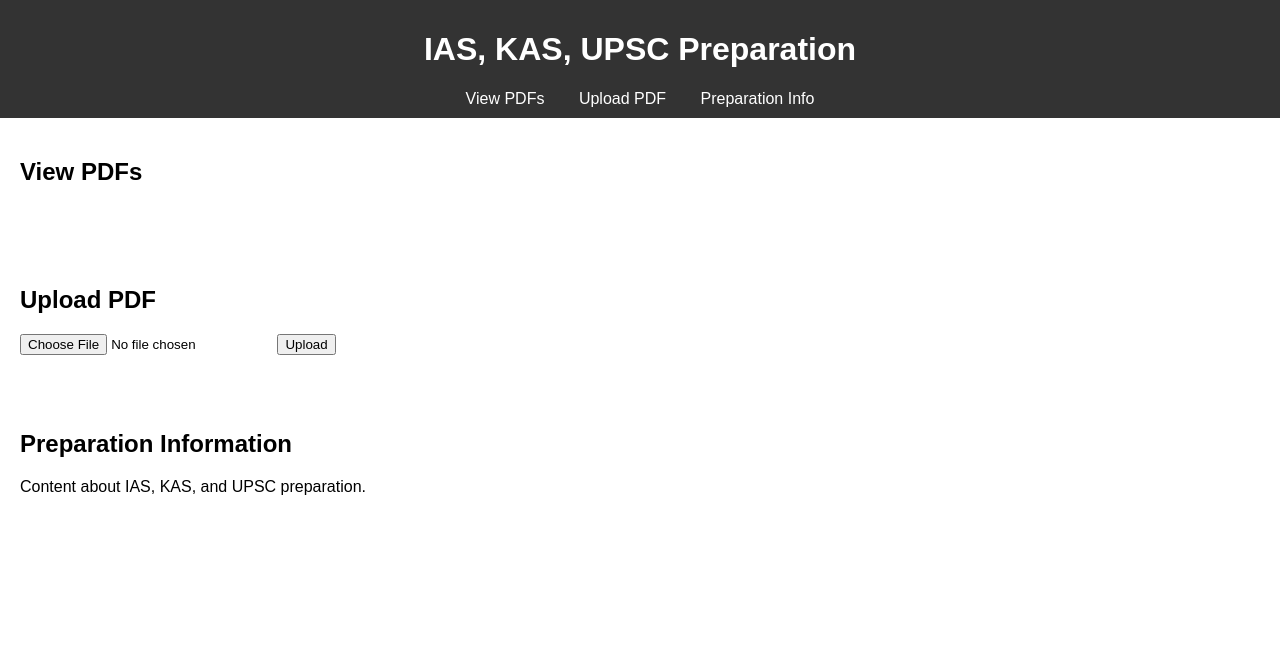
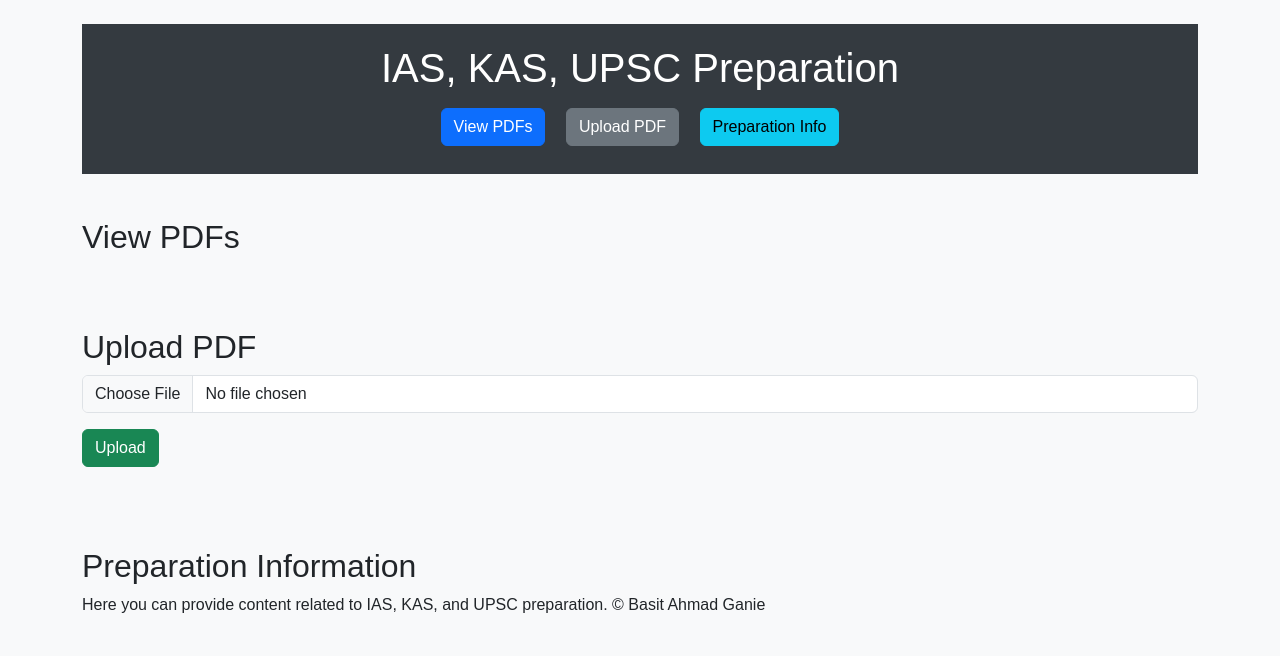
Before and after one commit to basitganie/IAS-KAS-UPSC-Prep-Docx, a plain HTML site: page index.html in a window 1280 px wide. Drawn offline with nearby package versions, Linux system fonts and the light colour scheme; a script that the page names is missing.

Commit message:
Added PDF hosting with dynamic styling

```diff
--- a/index.html
+++ b/index.html
@@ -4,37 +4,48 @@
     <meta charset="UTF-8">
     <meta name="viewport" content="width=device-width, initial-scale=1.0">
     <title>IAS Prep Documents</title>
+    <!-- Bootstrap CSS -->
+    <link href="https://cdn.jsdelivr.net/npm/bootstrap@5.3.0-alpha1/dist/css/bootstrap.min.css" rel="stylesheet">
     <link rel="stylesheet" href="styles.css">
 </head>
 <body>
-    <header>
+    <div class="container">
+        <header class="text-center my-4">
             <h1>IAS, KAS, UPSC Preparation</h1>
             <nav>
-            <a href="#view-pdfs">View PDFs</a>
-            <a href="#upload-pdf">Upload PDF</a>
-            <a href="#prep-info">Preparation Info</a>
+                <a class="btn btn-primary m-2" href="#view-pdfs">View PDFs</a>
+                <a class="btn btn-secondary m-2" href="#upload-pdf">Upload PDF</a>
+                <a class="btn btn-info m-2" href="#prep-info">Preparation Info</a>
             </nav>
         </header>
 
-    <section id="view-pdfs">
+        <!-- View PDFs Section -->
+        <section id="view-pdfs" class="my-4">
             <h2>View PDFs</h2>
-        <ul id="pdf-list">
+            <ul id="pdf-list" class="list-group">
                 <!-- PDF links will be dynamically inserted here -->
             </ul>
         </section>
 
-    <section id="upload-pdf">
+        <!-- Upload PDFs Section -->
+        <section id="upload-pdf" class="my-4">
             <h2>Upload PDF</h2>
-        <input type="file" id="fileInput" />
-        <button onclick="uploadFile()">Upload</button>
+            <div class="mb-3">
+                <input class="form-control" type="file" id="fileInput" />
+            </div>
+            <button class="btn btn-success" onclick="uploadFile()">Upload</button>
             <p id="uploadStatus"></p>
         </section>
 
-    <section id="prep-info">
+        <!-- Preparation Info Section -->
+        <section id="prep-info" class="my-4">
             <h2>Preparation Information</h2>
-        <p>Content about IAS, KAS, and UPSC preparation.</p>
+            <p>Here you can provide content related to IAS, KAS, and UPSC preparation. © Basit Ahmad Ganie</p>
         </section>
+    </div>
 
+    <!-- Bootstrap JS and custom script -->
+    <script src="https://cdn.jsdelivr.net/npm/bootstrap@5.3.0-alpha1/dist/js/bootstrap.bundle.min.js"></script>
     <script src="scripts.js"></script>
 </body>
 </html>
--- a/styles.css
+++ b/styles.css
@@ -1,39 +1,31 @@
 body {
-    font-family: Arial, sans-serif;
-    margin: 0;
-    padding: 0;
+    font-family: 'Arial', sans-serif;
+    background-color: #f8f9fa;
 }
 
 header {
-    background: #333;
-    color: #fff;
-    padding: 10px;
-    text-align: center;
+    background-color: #343a40;
+    color: #ffffff;
+    padding: 20px 0;
+}
+
+header h1 {
+    font-size: 2.5rem;
 }
 
 nav a {
-    color: #fff;
-    margin: 0 15px;
-    text-decoration: none;
+    margin: 0 10px;
 }
 
-nav a:hover {
+#pdf-list a {
+    text-decoration: none;
+    color: #007bff;
+}
+
+#pdf-list a:hover {
     text-decoration: underline;
 }
 
 section {
-    padding: 20px;
+    padding: 20px 0;
 }
-
-#pdf-list {
-    list-style-type: none;
-    padding: 0;
-}
-
-#pdf-list li {
-    margin: 10px 0;
-}
-
-#upload-pdf {
-    margin-top: 20px;
-}
```
Also changed, not shown: script.js (+9 -5 lines), 4 other files. Lines whose indentation alone changed are shown as unchanged.
